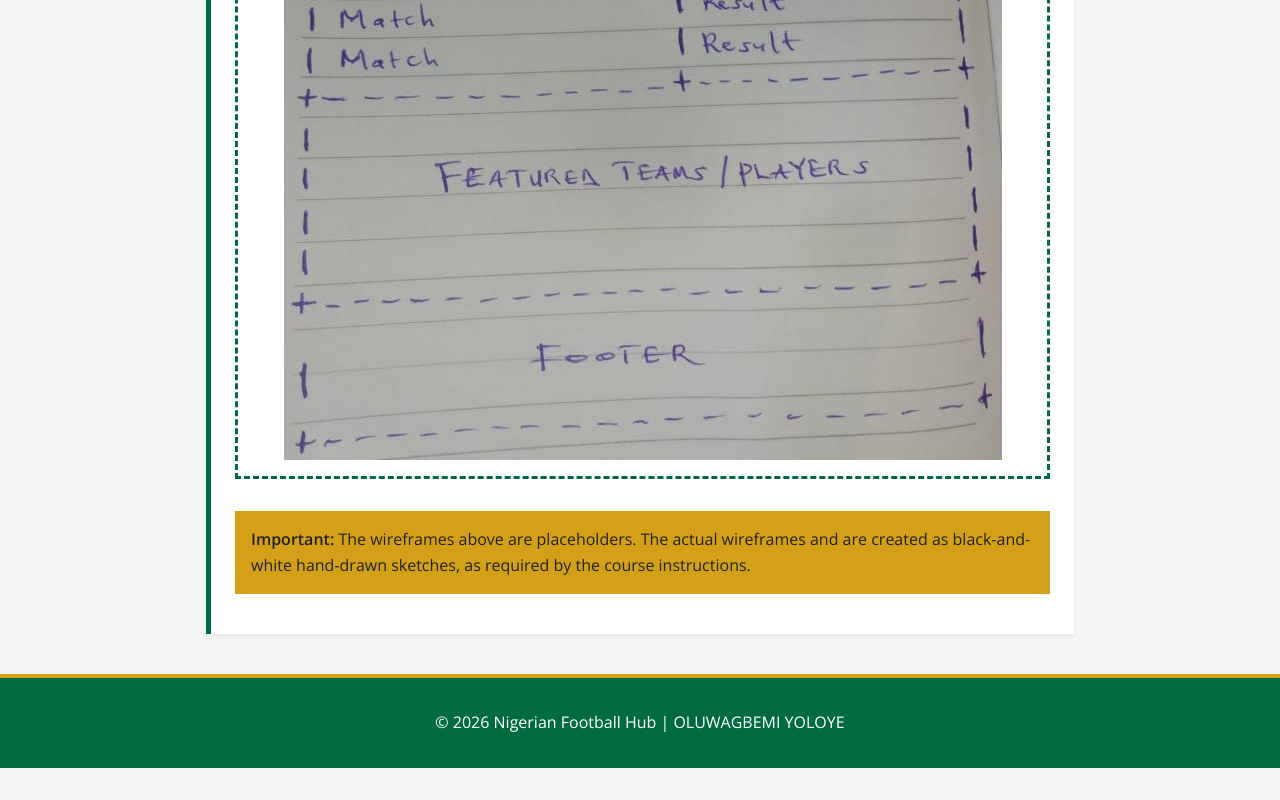
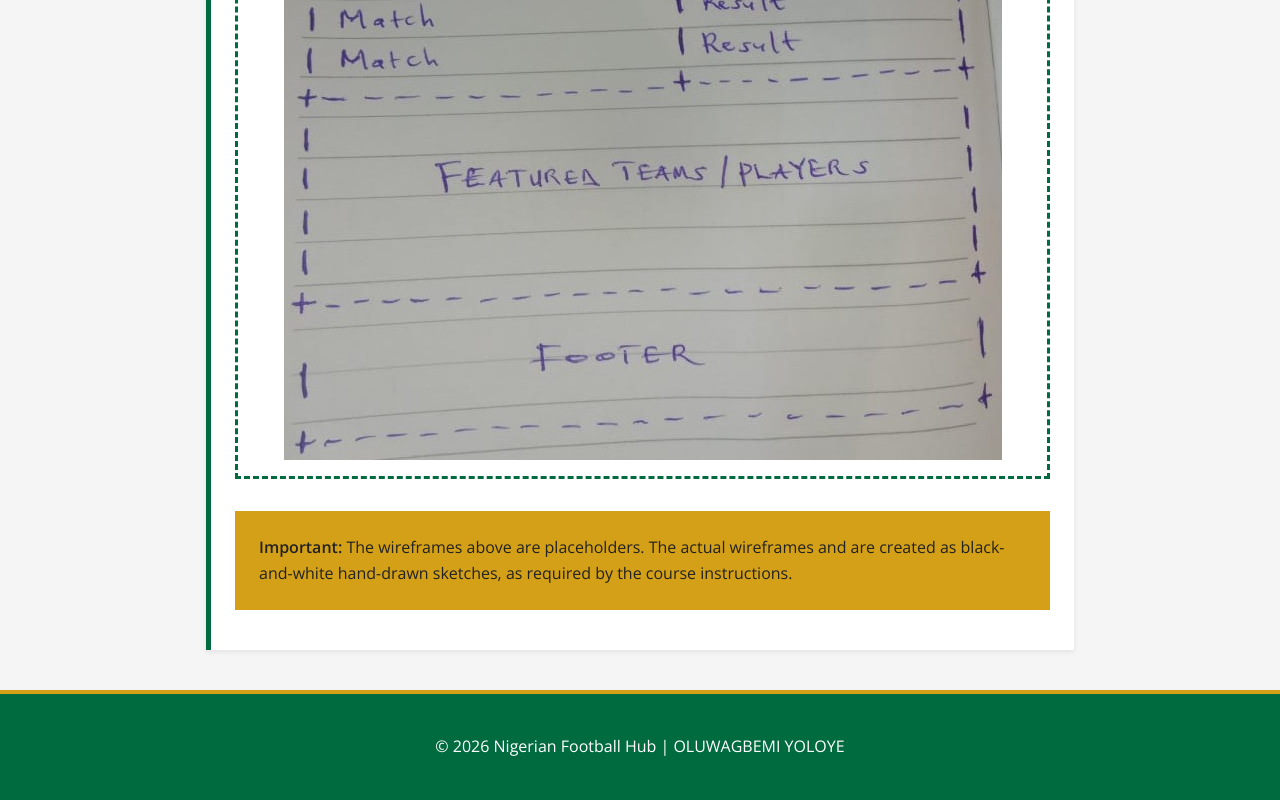
Before and after one commit to gbemi001/wdd231, a plain HTML site: page Project/project-plan.html in a window 1280 px wide. Shown: the part 3788-4588 px from the top of the page. Before the commit the page ends 4556 px from the top, so only its background shows below. Drawn offline with nearby package versions, Linux system fonts and the light colour scheme.

Commit message:
final submission

```diff
--- a/Project/styles/project-plan.css
+++ b/Project/styles/project-plan.css
@@ -126,14 +126,14 @@ li {
 
 .important-note {
     background-color: var(--accent-gold);
-    padding: 1rem;
+    padding: 1.5rem;
 }
 
 footer {
     background-color: var(--primary-green);
     color: var(--white);
     text-align: center;
-    padding: 1rem;
+    padding: 1.5rem;
     border-top: 4px solid var(--accent-gold);
 }
 
```
